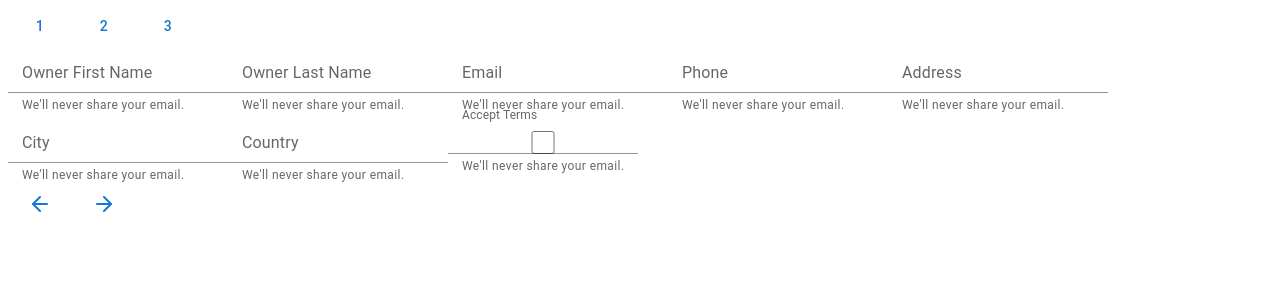
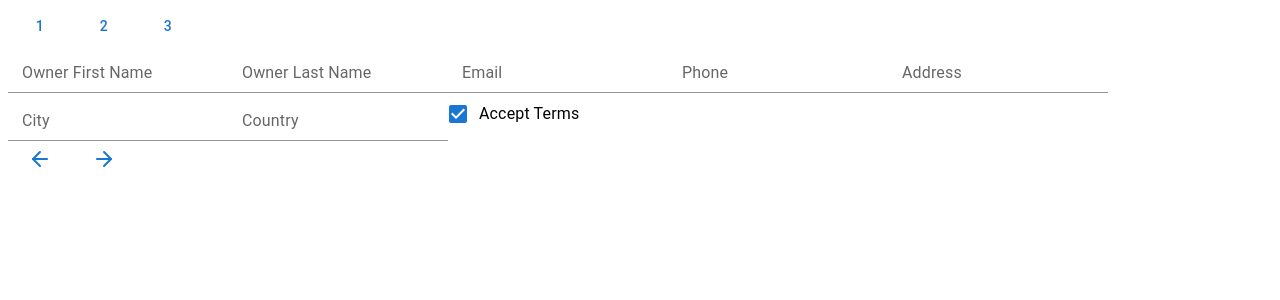
Before and after one commit to Ibadet02/Pet-form, a React (Vite) app: page / in a window 1280 px wide. Shown: the top 300 px of the page. Built offline with nearby package versions, Linux system fonts and the light colour scheme.

Commit message:
complete the controlled OwnerInforForm component

```diff
--- a/src/components/form/steps/OwnerInfoStep.tsx
+++ b/src/components/form/steps/OwnerInfoStep.tsx
@@ -1,17 +1,45 @@
-import React, { useState } from "react";
+import React, { ChangeEvent, useState } from "react";
 import {
   INITIAL_OWNER_INFO_VALUES,
   OWNER_INFO_FIELDS,
 } from "../../../constants/initialFormFields";
-import { FormControl, FormHelperText, Input, InputLabel } from "@mui/material";
+import {
+  Checkbox,
+  FormControl,
+  FormControlLabel,
+  Input,
+  InputLabel,
+} from "@mui/material";
 
 const OwnerInfoStep = () => {
   const [ownerInfoForm, setOwnerInfoForm] = useState(INITIAL_OWNER_INFO_VALUES);
+
+  const handleChange = (event: ChangeEvent<HTMLInputElement>) => {
+    const { value, name, checked, type } = event.target;
+
+    setOwnerInfoForm((prev) => ({
+      ...prev,
+      [name]: type === "checkbox" ? checked : value,
+    }));
+  };
 
   return (
     <div>
       {OWNER_INFO_FIELDS.map(({ id, name, label, type }) => (
         <FormControl key={id}>
+          {type === "checkbox" ? (
+            <FormControlLabel
+              control={
+                <Checkbox
+                  name={name}
+                  checked={Boolean(ownerInfoForm[name])}
+                  onChange={handleChange}
+                />
+              }
+              label={label}
+            />
+          ) : (
+            <>
               <InputLabel htmlFor={name}>{label}</InputLabel>
               <Input
                 id={name}
@@ -19,10 +47,10 @@ const OwnerInfoStep = () => {
                 name={name}
                 type={type}
                 value={ownerInfoForm[name]}
+                onChange={handleChange}
               />
-          <FormHelperText id="my-helper-text">
-            We'll never share your email.
-          </FormHelperText>
+            </>
+          )}
         </FormControl>
       ))}
     </div>
--- a/src/constants/initialFormFields.ts
+++ b/src/constants/initialFormFields.ts
@@ -8,7 +8,7 @@ export const INITIAL_OWNER_INFO_VALUES = {
   address: "",
   city: "",
   country: "",
-  acceptTerms: false,
+  acceptTerms: true,
 };
 
 export const INITIAL_PET_INFO_VALUES = {
--- a/src/styles/App.module.css
+++ b/src/styles/App.module.css
@@ -1,3 +1,3 @@
 .myBtn {
-  color: red;
+  /* color: red; */
 }
```
Lines whose indentation alone changed are shown as unchanged.
